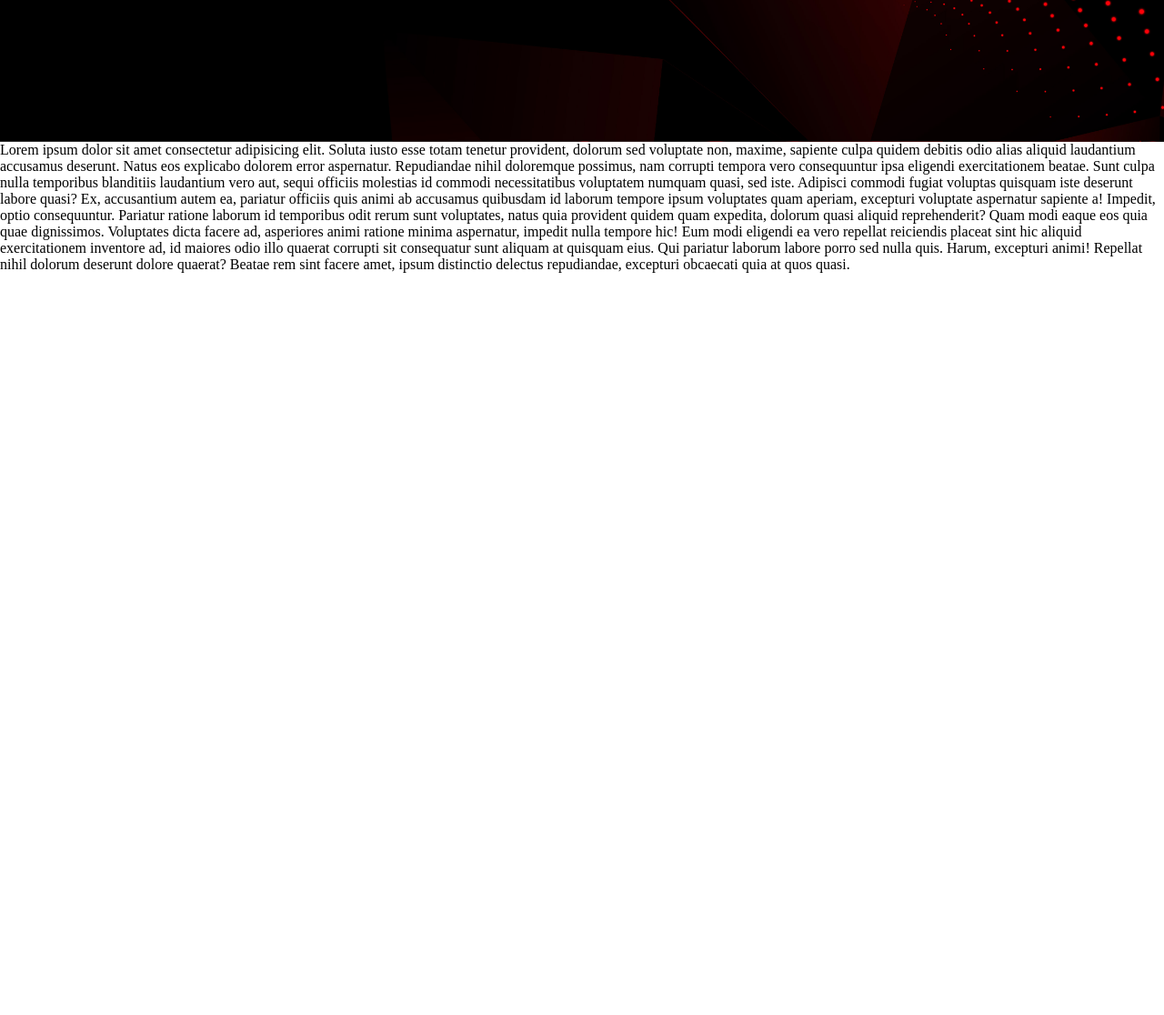
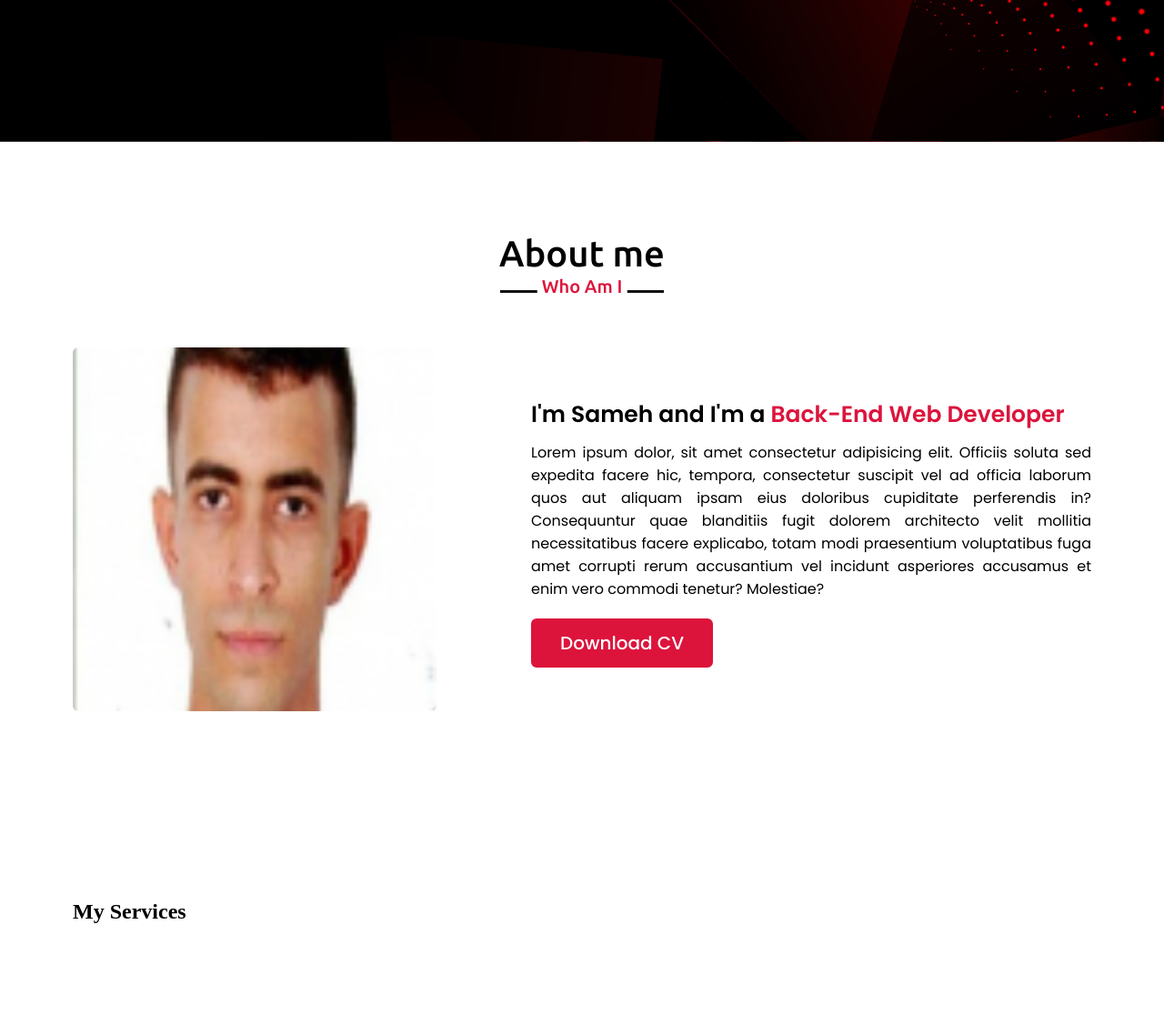
Before and after one commit to samehben3li/My-Portfolio, a plain HTML site: page index.html in a window 1280 px wide. Shown: the part 644-1760 px from the top of the page at 91% size. Before the commit the page ends 944 px from the top, so only its background shows below. Drawn offline with nearby package versions, Linux system fonts and the light colour scheme.

Commit message:
about me section complited

```diff
--- a/index.html
+++ b/index.html
@@ -7,7 +7,9 @@
     <meta name="viewport" content="width=device-width, initial-scale=1.0">
     <title>Personnal Portfolio </title>
     <link rel="stylesheet" href="style.css">
-    <link rel="stylesheet" href="https://cdnjs.cloudflare.com/ajax/libs/font-awesome/5.15.4/css/fontawesome.min.css" integrity="sha512-P9vJUXK+LyvAzj8otTOKzdfF1F3UYVl13+F8Fof8/2QNb8Twd6Vb+VD52I7+87tex9UXxnzPgWA3rH96RExA7A==" crossorigin="anonymous" referrerpolicy="no-referrer" />
+    <link rel="stylesheet" href="https://cdnjs.cloudflare.com/ajax/libs/font-awesome/5.15.4/css/fontawesome.min.css"
+        integrity="sha512-P9vJUXK+LyvAzj8otTOKzdfF1F3UYVl13+F8Fof8/2QNb8Twd6Vb+VD52I7+87tex9UXxnzPgWA3rH96RExA7A=="
+        crossorigin="anonymous" referrerpolicy="no-referrer" />
     <script src="https://code.jquery.com/jquery-3.6.0.min.js"></script>
 </head>
 
@@ -35,26 +37,42 @@
                 <div class="text-1">Hello ,my name is </div>
                 <div class="text-2">Sameh Benali</div>
                 <div class="text-3">And I'm a <span>Back-End Developer</span></div>
+                <a href="#">Hire me</a>
             </div>
         </div>
     </section>
 
-    <p>Lorem ipsum dolor sit amet consectetur adipisicing elit. Soluta iusto esse totam tenetur provident, dolorum sed
-        voluptate non, maxime, sapiente culpa quidem debitis odio alias aliquid laudantium accusamus deserunt. Natus eos
-        explicabo dolorem error aspernatur. Repudiandae nihil doloremque possimus, nam corrupti tempora vero
-        consequuntur ipsa eligendi exercitationem beatae. Sunt culpa nulla temporibus blanditiis laudantium vero aut,
-        sequi officiis molestias id commodi necessitatibus voluptatem numquam quasi, sed iste. Adipisci commodi fugiat
-        voluptas quisquam iste deserunt labore quasi? Ex, accusantium autem ea, pariatur officiis quis animi ab
-        accusamus quibusdam id laborum tempore ipsum voluptates quam aperiam, excepturi voluptate aspernatur sapiente a!
-        Impedit, optio consequuntur. Pariatur ratione laborum id temporibus odit rerum sunt voluptates, natus quia
-        provident quidem quam expedita, dolorum quasi aliquid reprehenderit? Quam modi eaque eos quia quae dignissimos.
-        Voluptates dicta facere ad, asperiores animi ratione minima aspernatur, impedit nulla tempore hic! Eum modi
-        eligendi ea vero repellat reiciendis placeat sint hic aliquid exercitationem inventore ad, id maiores odio illo
-        quaerat corrupti sit consequatur sunt aliquam at quisquam eius. Qui pariatur laborum labore porro sed nulla
-        quis. Harum, excepturi animi! Repellat nihil dolorum deserunt dolore quaerat? Beatae rem sint facere amet, ipsum
-        distinctio delectus repudiandae, excepturi obcaecati quia at quos quasi.</p>
+    <section class="about" id="about">
+        <div class="max-width">
+            <h2 class="title">About me</h2>
+            <div class="about-content">
+                <div class="column left">
+                    <img src="images/14700236.jpg" alt="">
+                </div>
+                <div class="column right">
+                    <div class="text">I'm Sameh and I'm a <span>Back-End Web Developer</span></div>
+                    <p>Lorem ipsum dolor, sit amet consectetur adipisicing elit. Officiis soluta sed expedita facere
+                        hic, tempora, consectetur suscipit vel ad officia laborum quos aut aliquam ipsam eius doloribus
+                        cupiditate perferendis in? Consequuntur quae blanditiis fugit dolorem architecto velit mollitia
+                        necessitatibus facere explicabo, totam modi praesentium voluptatibus fuga amet corrupti rerum
+                        accusantium vel incidunt asperiores accusamus et enim vero commodi tenetur? Molestiae?
+                    </p>
+                    <a href="#">Download CV</a>
+                </div>
+            </div>
+        </div>
+    </section>
 
-        <script src="script.js"></script>
+    <section class="services" id="services">
+        <div class="max-width">
+            <h2 class="title">My Services</h2>
+            <div class="services-content">
+
+            </div>
+        </div>
+    </section>
+
+    <script src="script.js"></script>
 
 </body>
 
--- a/style.css
+++ b/style.css
@@ -13,6 +13,7 @@
 .navbar{
     position: fixed;
     width: 100%;
+    z-index: 999;
     padding: 30px 0;
     /*background: crimson;*/
     font-family: 'Ubuntu' ,sans-serif;
@@ -93,6 +94,103 @@
     color: crimson;
     font-weight: 500;
 }
+.home .home-content a {
+    display: inline-block;
+    background: crimson;
+    color: #fff;
+    font-size: 25px;
+    padding: 12px 36px;
+    margin-top: 20px;
+    border-radius: 6px;
+    border: 2px solid crimson;
+    transition: all 0.3s ease;
+}
+.home .home-content a:hover {
+    color: crimson;
+    background: none;
+}
+
+section{
+    padding: 100px 0;
+}
+.about{
+    font-family: 'Poppins',sans-serif;
+}
+.about .title{
+    position: relative;
+    text-align: center;
+    font-size: 40px;
+    font-weight: 500;
+    margin-bottom: 60px;
+    padding-bottom: 20px;
+    font-family: 'Ubuntu', sans-serif;
+}
+.about .title::before{
+    content: "";
+    position: absolute;
+    bottom: 0px;
+    left: 50%;
+    width: 180px;
+    height: 3px;
+    background:#111;
+    transform: translateX(-50%);
+}
+.about .title::after{
+    content: "Who Am I";
+    position: absolute;
+    bottom: -10px;
+    left: 50%;
+    font-size: 20px;
+    color: crimson;
+    padding: 5px;
+    background:#fff;
+    transform: translateX(-50%);
+}
+.about .about-content{
+    display: flex;
+    flex-wrap: wrap;
+    align-items: center;
+    justify-content: space-between;
+}
+.about .about-content .left {
+    width: 45%;
+}
+.about .about-content .left img{
+    height: 400px;
+    width: 400px;
+    object-fit: cover;
+    border-radius: 6px;
+}
+.about .about-content .right {
+    width: 55%;
+}
+.about .about-content .right .text{
+    font-size: 25px;
+    font-weight: 600;
+    margin-bottom: 10px;
+}
+.about .about-content .right .text span{
+    color: crimson;
+}
+.about .about-content .right p{
+    text-align: justify;
+}
+.about .about-content .right a{
+    display: inline-block;
+    background: crimson;
+    color: #fff;
+    font-size: 20px;
+    font-weight: 500;
+    padding: 10px 30px;
+    margin-top: 20px;
+    border-radius: 6px;
+    border: 2px solid crimson;
+    transition: all 0.3s ease;
+}
+.about .about-content .right a:hover{
+    color: crimson;
+    background: none;
+}
 
 @media(max-width: 947px){
     .max-width{
@@ -133,4 +231,22 @@
     .home .home-content .text-3{
         font-size: 35px;
     }
+    .home .home-content a {
+        font-size: 23px;
+        padding: 10px 30px;
+    }
+    .max-width{
+        max-width: 800px;
+    }
+    .about .about-content .column{
+        width: 100%;
+    }
+    .about .about-content .left{
+        display: flex;
+        justify-content: center;
+        margin: 0 auto 6px;
+    }
+    .about .about-content .right{
+        flex :100%;
+    }
 }
```
Also changed, not shown: images/14700236.jpg (added).
